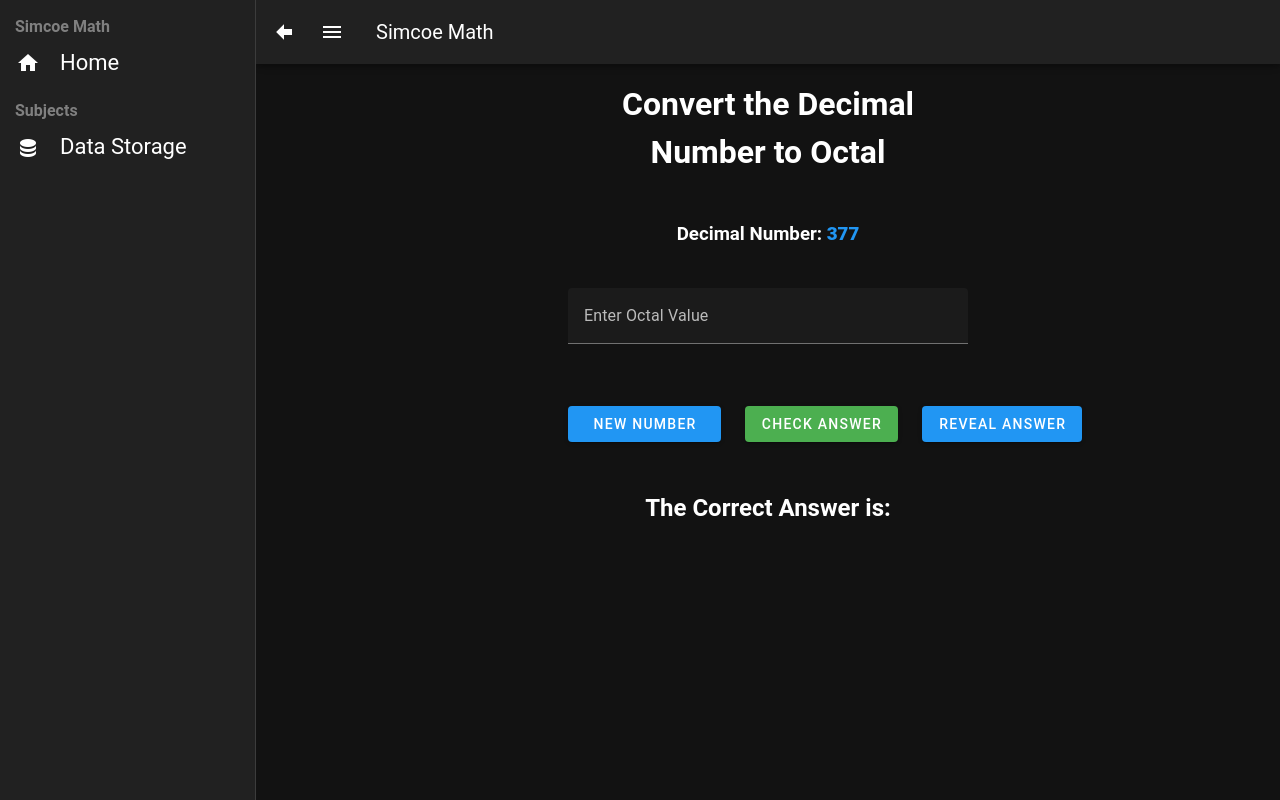
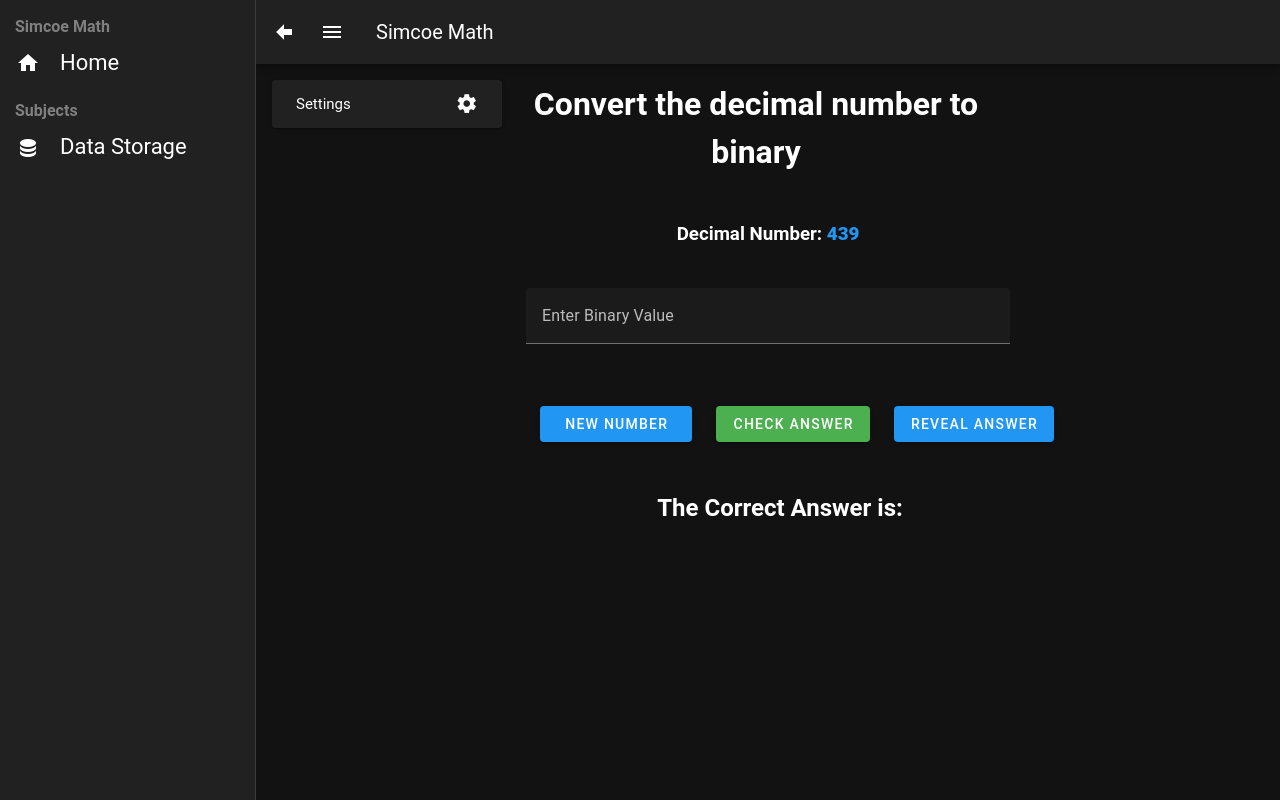
Before and after one commit to noah-nm/SimcoeMath, a Vue app: page /decimal-to-octal in a window 1280 px wide. Built offline with nearby package versions, Linux system fonts and the light colour scheme.

Commit message:
Add settings for decimal to octal

```diff
--- a/src/components/DataStorage/DecimalToOctalPractice.vue
+++ b/src/components/DataStorage/DecimalToOctalPractice.vue
@@ -1,8 +1,42 @@
 <template>
-  <v-container>
-    <v-row justify="center">
-      <v-col cols="12" md="5">
-        <h1 class="text-center">Convert the Decimal Number to Octal</h1>
+  <v-container fluid class="all">
+    <v-row align="flex-start">
+      <v-col class="settings-panel" cols="12" md="3">
+        <v-expansion-panels>
+          <v-expansion-panel
+            title="Settings"
+            text="Modify game settings"
+            expand-icon="mdi-cog"
+            collapse-icon="mdi-cog"
+          >
+            <v-expansion-panel-text>
+              <v-row>
+                <v-col>
+                  <v-text-field
+                    width="160"
+                    placeholder="bit count"
+                    hide-details
+                    v-model="decimalSize"
+                  ></v-text-field>
+                </v-col>
+                <v-col>
+                  <v-btn
+                    color="primary"
+                    class="mt-3 ml-10"
+                    @click="applySettings"
+                  >
+                    Apply</v-btn
+                  >
+                </v-col>
+              </v-row>
+            </v-expansion-panel-text>
+          </v-expansion-panel>
+        </v-expansion-panels>
+      </v-col>
+
+      <v-col class="game" cols="12" md="6">
+        <div class="centered-content">
+          <h1 class="text-center mr-6">Convert the decimal number to binary</h1>
 
           <v-row class="mt-8">
             <v-col>
@@ -18,30 +52,31 @@
               <v-text-field
                 v-if="!reveal"
                 v-model="userInput"
-              label="Enter Octal Value"
+                label="Enter Binary Value"
                 type="input"
               ></v-text-field>
               <v-text-field
                 v-else-if="reveal"
                 v-model="userInput"
                 disabled
-              label="Enter Octal Value"
+                label="Enter Binary Value"
                 type="input"
               ></v-text-field>
             </v-col>
           </v-row>
 
           <v-row justify="center">
-          <v-col class="d-flex" cols="auto">
+            <v-col class="d-flex ml-7" cols="auto">
               <v-btn
                 class="mr-6 pr-6 pl-6"
                 @click="generateDecimal"
                 color="primary"
-              >New Number</v-btn
               >
-            <v-btn class="mr-6" @click="checkAnswer" color="success"
-              >Check Answer</v-btn
-            >
+                New Number
+              </v-btn>
+              <v-btn class="mr-6" @click="checkAnswer" color="success">
+                Check Answer
+              </v-btn>
               <v-btn color="primary" @click="revealAnswer">Reveal Answer</v-btn>
             </v-col>
           </v-row>
@@ -60,13 +95,14 @@
           </v-row>
 
           <v-row>
-          <v-col>
+            <v-col class="ml-6">
               <h2 class="text-center">
                 The Correct Answer is:
                 <strong v-if="reveal">{{ decimalOctal }}</strong>
               </h2>
             </v-col>
           </v-row>
+        </div>
       </v-col>
     </v-row>
   </v-container>
@@ -83,9 +119,13 @@ export default defineComponent({
     const result = ref<{ correct: boolean; message: string } | null>(null);
     const reveal = ref<boolean>(false);
     const decimalOctal = ref<string>("");
+    const decimalSize = ref<number>(3);
 
     function generateDecimal() {
-      const randomDecimal = Math.floor(Math.random() * 1000);
+      const min = Math.pow(10, decimalSize.value - 1);
+      const max = Math.pow(10, decimalSize.value) - 1;
+
+      const randomDecimal = Math.floor(Math.random() * (max - min + 1) + min);
       decimalNumber.value = randomDecimal;
       userInput.value = "";
       decimalOctal.value = randomDecimal.toString(8);
@@ -113,6 +153,12 @@ export default defineComponent({
       result.value = null;
     }
 
+    function applySettings() {
+      if (decimalNumber.value > 0) {
+        generateDecimal();
+      }
+    }
+
     onMounted(() => {
       generateDecimal();
       reveal.value = false;
@@ -128,6 +174,8 @@ export default defineComponent({
       checkAnswer,
       handleAlertDismiss,
       revealAnswer,
+      decimalSize,
+      applySettings,
     };
   },
 });
```
Lines whose indentation alone changed are shown as unchanged.
